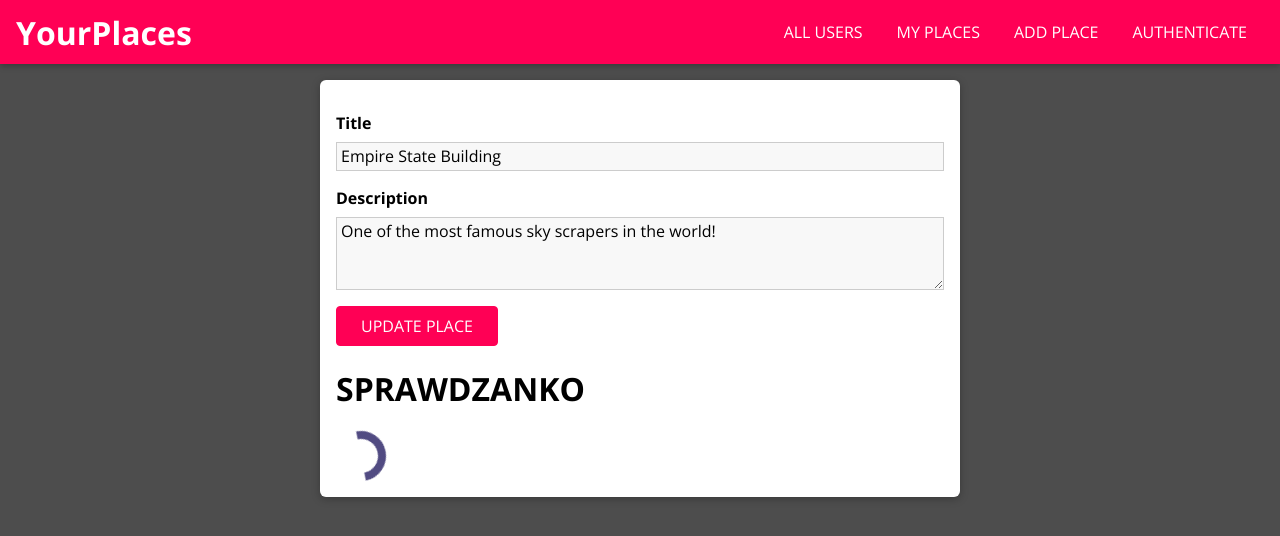
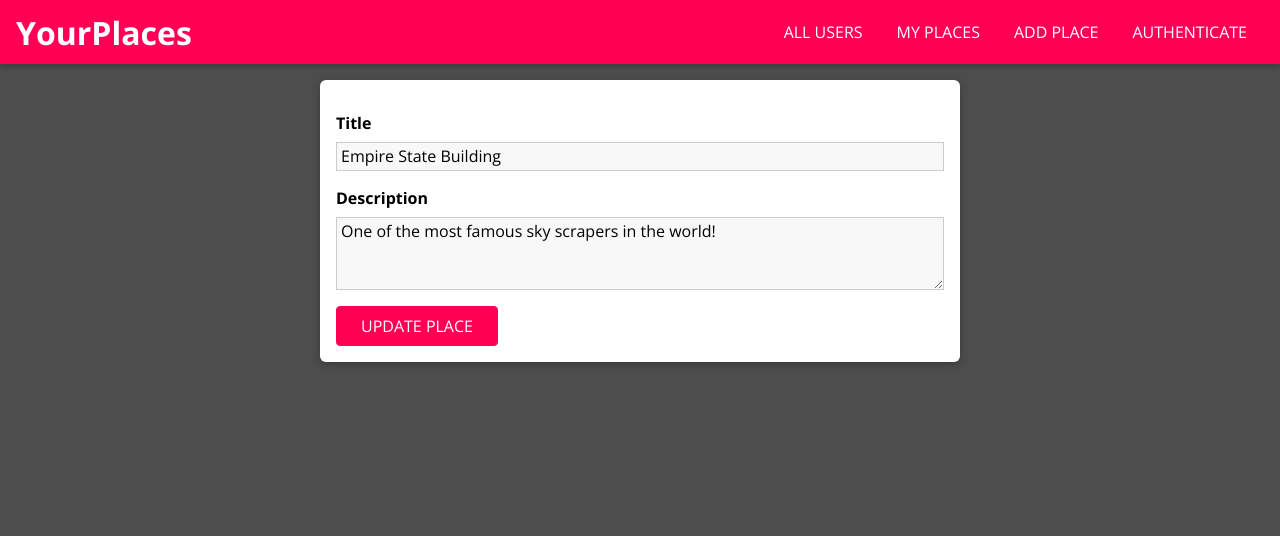
Before and after one commit to malgorzatajPL/project-mern, a React (Create React App) app: page /places/p1 in a window 1280 px wide. Shown: the top 536 px of the page. Built offline with nearby package versions, Linux system fonts and the light colour scheme.

Commit message:
remove testing spinner

```diff
--- a/src/places/pages/UpdatePlace.js
+++ b/src/places/pages/UpdatePlace.js
@@ -115,9 +115,6 @@ if (!formState.inputs.title.value ) {
         <Button type="submit" disabled={!formState.isValid}>
           UPDATE PLACE
         </Button>
-
-<h1>SPRAWDZANKO</h1>
-<div className="loader"></div>
       </form>
   );
 };
```
